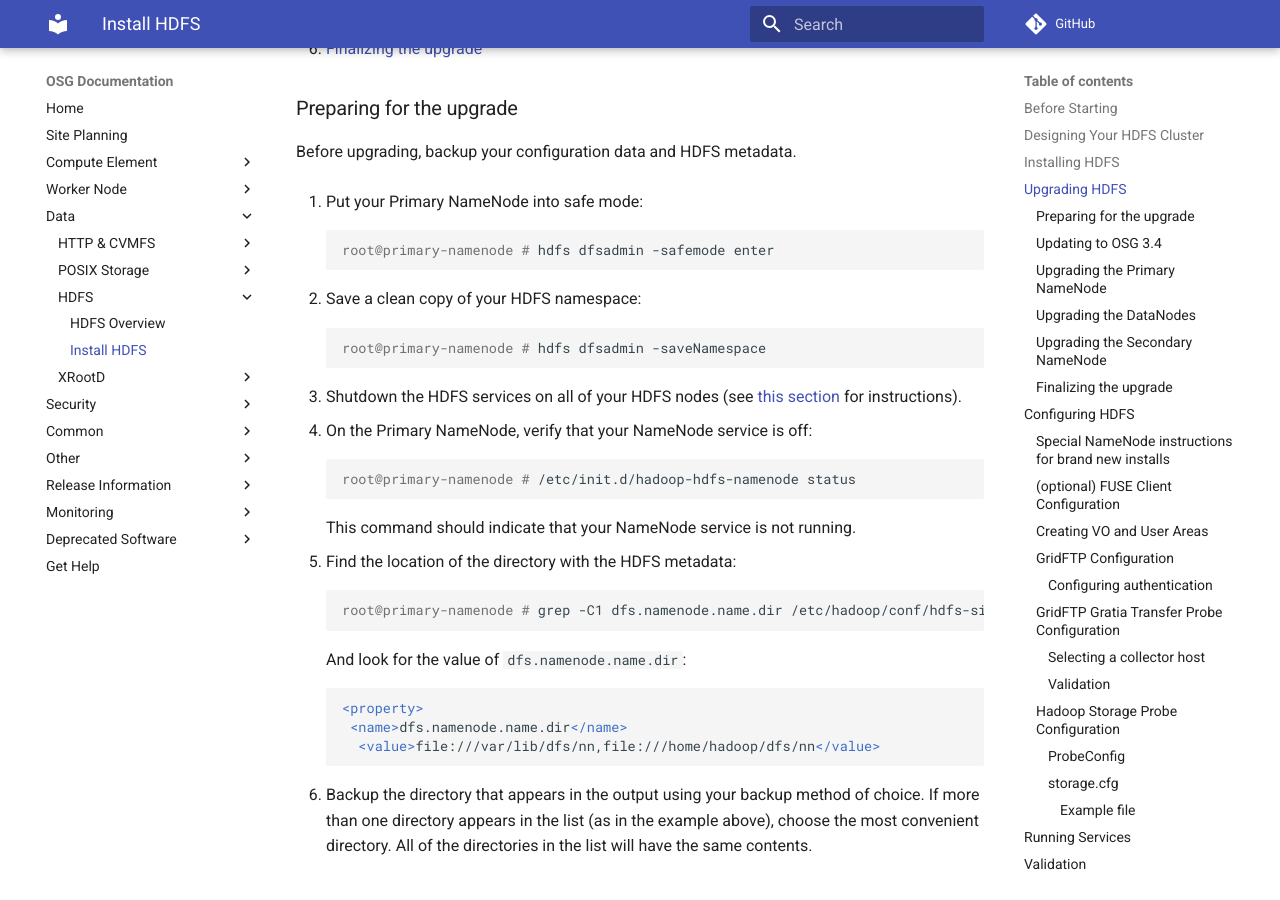
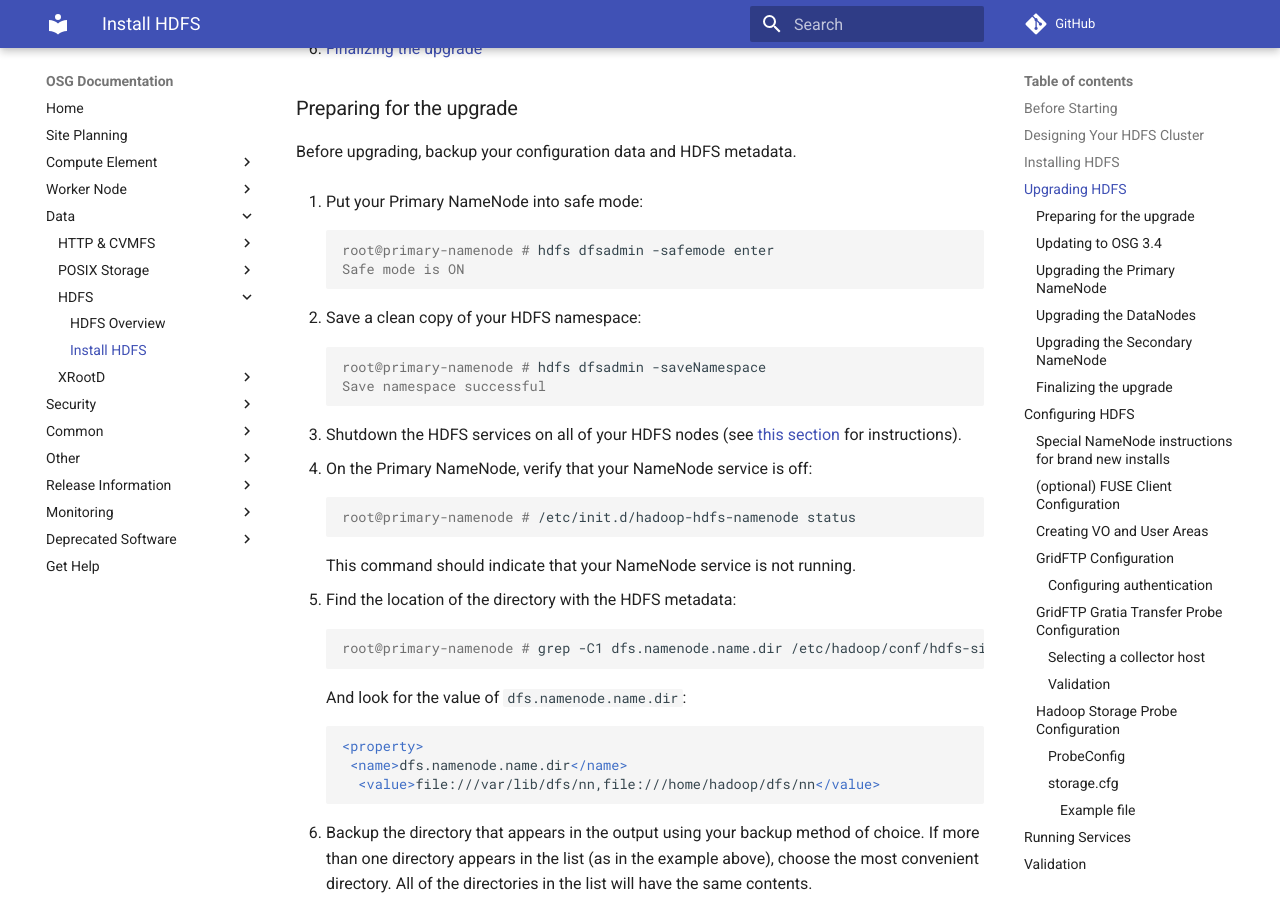
Before and after one commit to osg-htc/docs, an MkDocs documentation site: the page built from docs/data/install-hadoop.md, in a window 1280 px wide and 900 px high, scrolled down 2607 px. Built offline with MkDocs 1.6.1 and Material for MkDocs 9.7.7, drawn with Linux system fonts in a browser that asks for light colours; comment, search, counter and statistics services are not loaded; old or Windows-style settings are respelled for this version of MkDocs; some of the changed text lies outside the part shown.

Commit message:
Add command output to docs

```diff
--- a/docs/data/install-hadoop.md
+++ b/docs/data/install-hadoop.md
@@ -98,11 +98,13 @@ Before upgrading, backup your configuration data and HDFS metadata.
 
         :::console
         root@primary-namenode # hdfs dfsadmin -safemode enter
+        Safe mode is ON
 
 1. Save a clean copy of your HDFS namespace:
 
         :::console
         root@primary-namenode # hdfs dfsadmin -saveNamespace
+        Save namespace successful
 
 1. Shutdown the HDFS services on all of your HDFS nodes (see [this section](#running-services) for instructions).
 
@@ -183,6 +185,9 @@ Once the Primary NameNode has completed its upgrade process, start the process o
 
         :::console
         root@primary-namenode # hdfs dfsadmin -safemode get
+        Safe mode is OFF
+
+
 
 ### Upgrading the Secondary NameNode ###
 
@@ -215,6 +220,7 @@ Once the Primary NameNode has exited safe mode, start the process of upgrading y
 
         :::console
         root@primary-namenode # hdfs dfsadmin -finalizeUpgrade
+        Finalize upgrade successful
 
 Configuring HDFS
 ----------------
```
